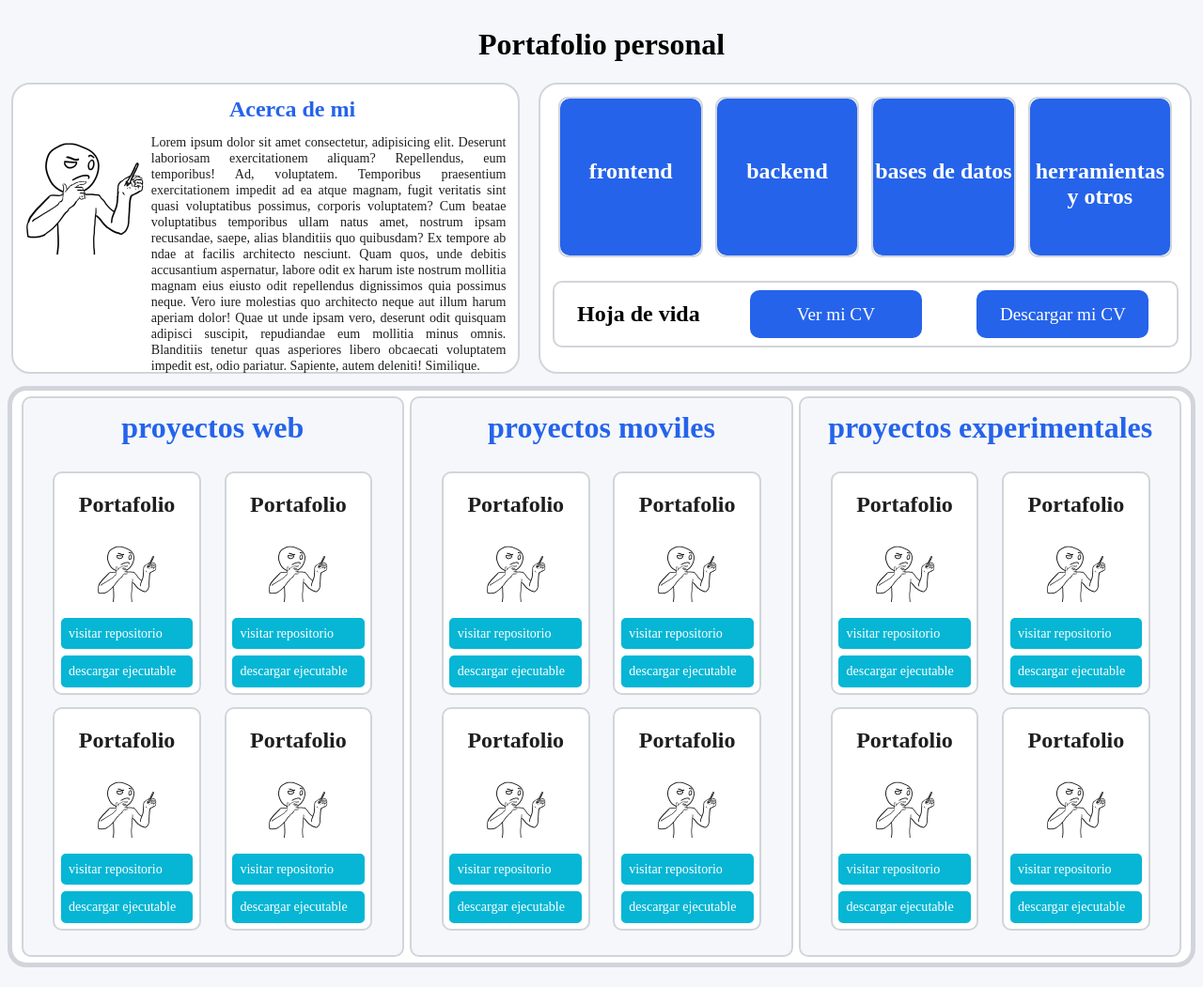
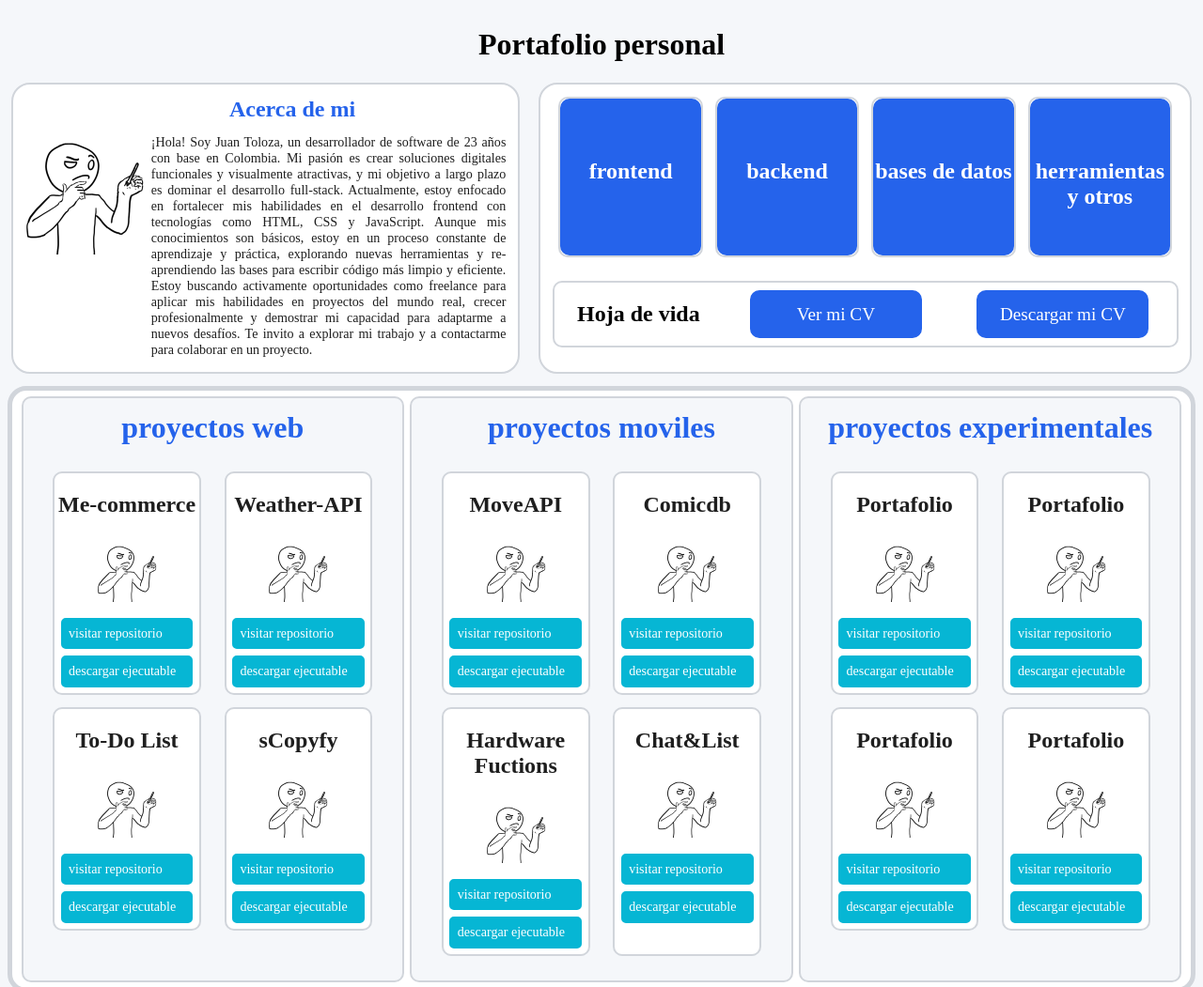
Before and after one commit to Juan-Toloza/Juan-Toloza.github.io, a plain HTML site: page index.html in a window 1280 px wide. Shown: the top 1051 px of the page at 94% size. Drawn offline with Linux system fonts and the light colour scheme.

Commit message:
actualizacion casi final

```diff
--- a/index.html
+++ b/index.html
@@ -19,15 +19,20 @@
                 <div id="presentacion">
                     <img src="assets/img/perfil.png" alt="foto personal" id="img-perfil">
                     <div id="texto-presentacion">
-                        <p> Lorem ipsum dolor sit amet consectetur, adipisicing elit. Deserunt laboriosam exercitationem
-                            aliquam? Repellendus, eum temporibus! Ad, voluptatem. Temporibus praesentium exercitationem
-                            impedit ad ea atque magnam, fugit veritatis sint quasi voluptatibus possimus, corporis
-                            voluptatem? Cum beatae voluptatibus temporibus ullam natus amet, nostrum ipsam recusandae,
-                            saepe, alias blanditiis quo quibusdam? Ex tempore ab ndae at facilis architecto nesciunt. Quam quos, unde debitis accusantium aspernatur,
-                            labore odit ex harum iste nostrum mollitia magnam eius eiusto odit repellendus dignissimos quia possimus neque. Vero iure molestias quo architecto
-                            neque aut illum harum aperiam dolor! Quae ut unde ipsam vero, deserunt odit quisquam
-                            adipisci suscipit, repudiandae eum mollitia minus omnis. Blanditiis tenetur quas asperiores
-                            libero obcaecati voluptatem impedit est, odio pariatur. Sapiente, autem deleniti! Similique.
+                        <p>
+                            ¡Hola! Soy Juan Toloza, un desarrollador de software de 23 años con base en Colombia. Mi
+                            pasión es crear soluciones digitales funcionales y visualmente atractivas, y mi objetivo a
+                            largo plazo es dominar el desarrollo full-stack.
+
+                            Actualmente, estoy enfocado en fortalecer mis habilidades en el desarrollo frontend con
+                            tecnologías como HTML, CSS y JavaScript. Aunque mis conocimientos son básicos, estoy en un
+                            proceso constante de aprendizaje y práctica, explorando nuevas herramientas y re-aprendiendo
+                            las bases para escribir código más limpio y eficiente.
+
+                            Estoy buscando activamente oportunidades como freelance para aplicar mis habilidades en
+                            proyectos del mundo real, crecer profesionalmente y demostrar mi capacidad para adaptarme a
+                            nuevos desafíos. Te invito a explorar mi trabajo y a contactarme para colaborar en un
+                            proyecto.
                         </p>
                     </div>
                 </div>
@@ -90,25 +95,25 @@
                 <h1> proyectos web </h1>
                 <div class="tarjetas">
                     <section class="proy-plantilla">
-                        <h2>Portafolio</h2>
+                        <h2>Me-commerce</h2>
                         <img src="assets/img/perfil.png" alt="img">
                         <a href="facebook.com" class="visitar">visitar repositorio</a>
                         <a href="facebook.com" class="descargar">descargar ejecutable</a>
                     </section>
                     <section class="proy-plantilla">
-                        <h2>Portafolio</h2>
+                        <h2>Weather-API</h2>
                         <img src="assets/img/perfil.png" alt="img">
                         <a href="facebook.com" class="visitar">visitar repositorio</a>
                         <a href="facebook.com" class="descargar">descargar ejecutable</a>
                     </section>
                     <section class="proy-plantilla">
-                        <h2>Portafolio</h2>
+                        <h2>To-Do List</h2>
                         <img src="assets/img/perfil.png" alt="img">
                         <a href="facebook.com" class="visitar">visitar repositorio</a>
                         <a href="facebook.com" class="descargar">descargar ejecutable</a>
                     </section>
                     <section class="proy-plantilla">
-                        <h2>Portafolio</h2>
+                        <h2>sCopyfy</h2>
                         <img src="assets/img/perfil.png" alt="img">
                         <a href="facebook.com">visitar repositorio</a>
                         <a href="facebook.com" class="descargar">descargar ejecutable</a>
@@ -119,25 +124,25 @@
                 <h1> proyectos moviles </h1>
                 <div class="tarjetas">
                     <section class="proy-plantilla">
-                        <h2>Portafolio</h2>
+                        <h2>MoveAPI</h2>
                         <img src="assets/img/perfil.png" alt="img">
                         <a href="facebook.com" class="visitar">visitar repositorio</a>
                         <a href="facebook.com" class="descargar">descargar ejecutable</a>
                     </section>
                     <section class="proy-plantilla">
-                        <h2>Portafolio</h2>
+                        <h2>Comicdb</h2>
                         <img src="assets/img/perfil.png" alt="img">
                         <a href="facebook.com" class="visitar">visitar repositorio</a>
                         <a href="facebook.com" class="descargar">descargar ejecutable</a>
                     </section>
                     <section class="proy-plantilla">
-                        <h2>Portafolio</h2>
+                        <h2>Hardware Fuctions</h2>
                         <img src="assets/img/perfil.png" alt="img">
                         <a href="facebook.com" class="visitar">visitar repositorio</a>
                         <a href="facebook.com" class="descargar">descargar ejecutable</a>
                     </section>
                     <section class="proy-plantilla">
-                        <h2>Portafolio</h2>
+                        <h2>Chat&List</h2>
                         <img src="assets/img/perfil.png" alt="img">
                         <a href="facebook.com" class="visitar">visitar repositorio</a>
                         <a href="facebook.com" class="descargar">descargar ejecutable</a>
```
Also changed, not shown: 1 other file.
